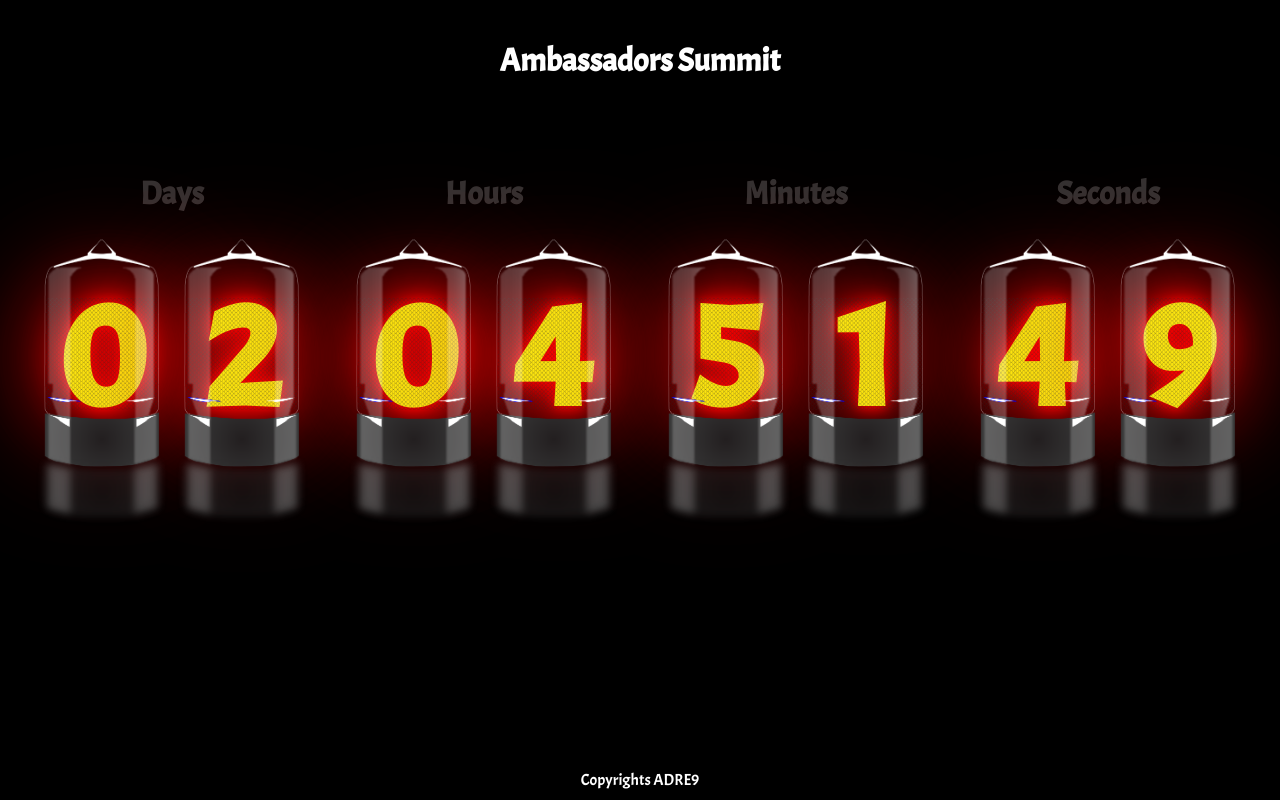
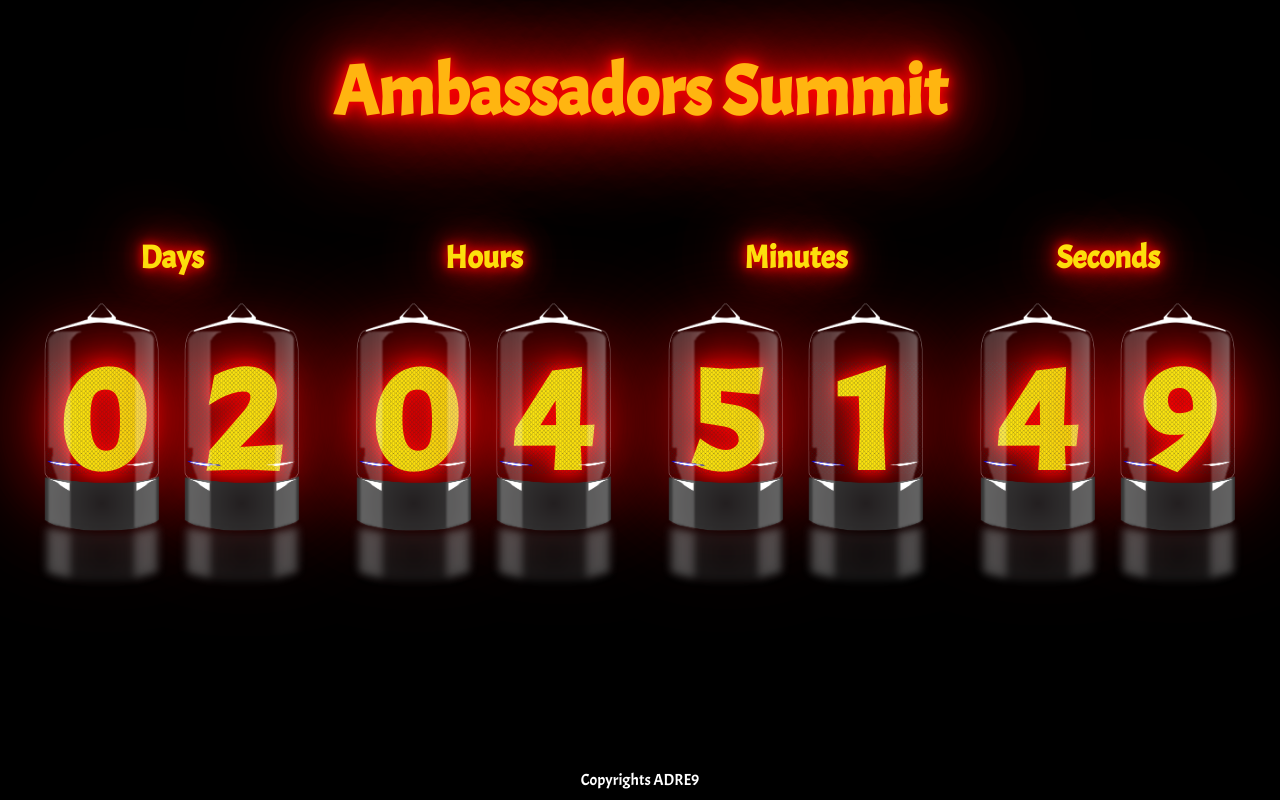
Before and after one commit to ADRE9/countdown-timer, a React (Create React App) app: page / in a window 1280 px wide. Built offline with nearby package versions, Linux system fonts and the light colour scheme.

Commit message:
few tweaks and animations left

```diff
--- a/src/components/App.js
+++ b/src/components/App.js
@@ -23,7 +23,6 @@ const StyledWrapperDiv = styled.div`
 const App = () => {
   return (
     <Body>
-
       <Content/>
       <Footer />
     </Body>
--- a/src/components/Content.js
+++ b/src/components/Content.js
@@ -23,6 +23,7 @@ const StyledClockDiv = styled.div`
   max-width:100vw;
   flex-grow:1;
   display:grid;
+  margin-top:2rem;
   padding:2rem;
   grid-template-rows:1;
   grid-template-columns:repeat(auto-fit,minmax(250px,1fr));
@@ -35,13 +36,21 @@ const StyledClockDiv = styled.div`
 const StyledHeadlineDiv = styled.div`
   width:100%;
   display:flex;
+  padding-top:2em;
   align-items:center;
   justify-content:center;
   height:15vh;
 `;
 
 const EventName = styled.h1`
-  color:white;
+  color:#ffb510;
+  text-shadow:0 0 10px #fb0000,
+               0 0 20px #fb0000,
+               0 0 40px #fb0000,
+               0 0 80px #fb0000,
+               0 0 120px #fb0000,
+               0 0 150px #fb0000;
+  font-size:70px;
 `;
 
 const TimeDiv = styled.div`
--- a/src/components/TubeBulb.js
+++ b/src/components/TubeBulb.js
@@ -25,7 +25,13 @@ width:100%;
 `;
 
 const Unit = styled.h1`
-color:#333;
+color:${colors.text};
+    text-shadow:0 0 10px #fb0000,
+               0 0 20px #fb0000,
+               0 0 40px #fb0000,
+               0 0 80px #fb0000,
+               0 0 120px #fb0000,
+               0 0 150px #fb0000;
 `;
 
 const TubeWrapperLeft = styled.div`
@@ -123,7 +129,7 @@ font-size:150px;
 `;
 
 const DigitSpan = styled.span`
-  animation: ${flicker} 1s ease-in-out ;
+  animation: ${flicker} 2s ease-in-out ;
 `;
 
 const MeshImg = styled.img`
```
